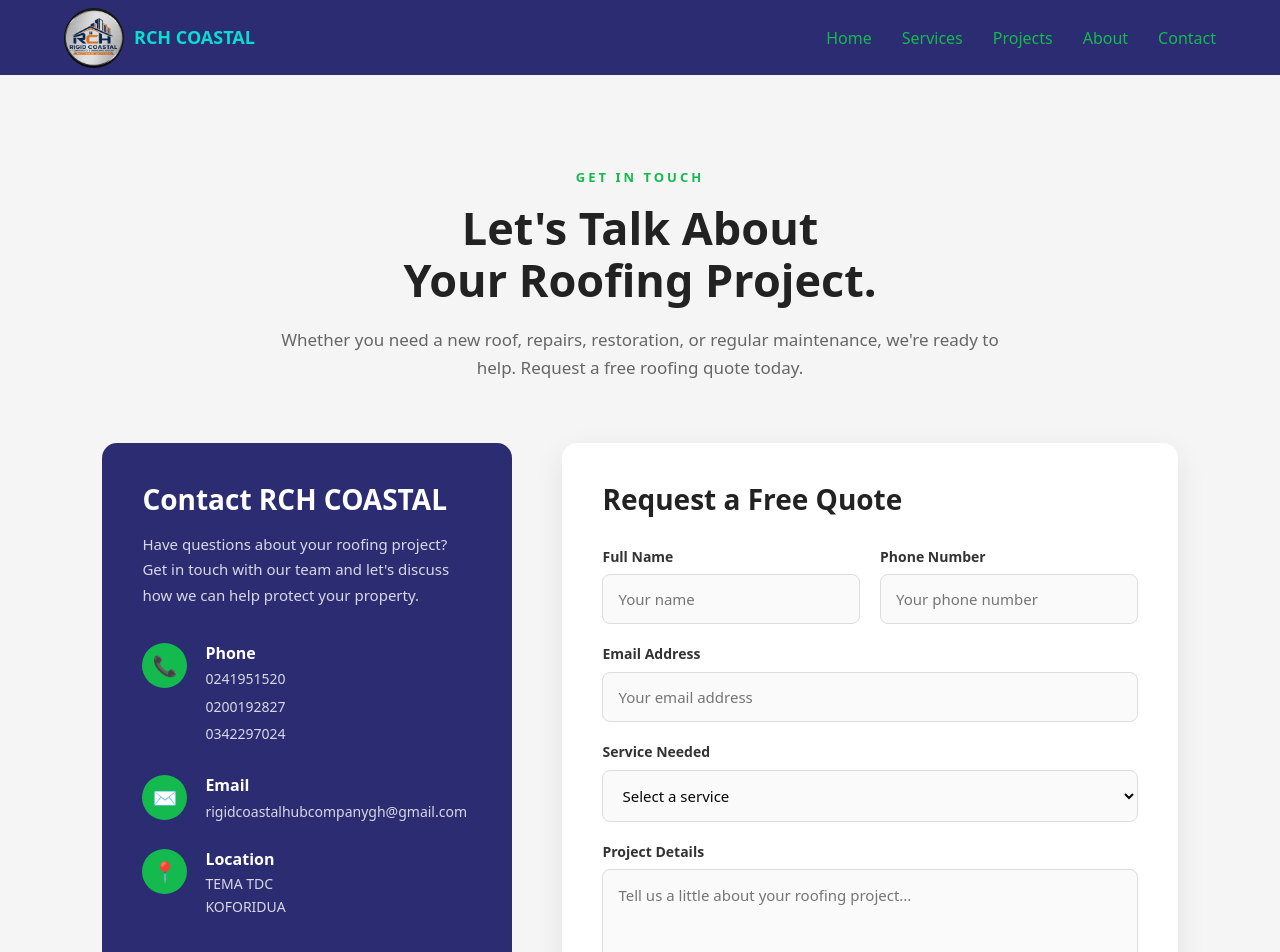
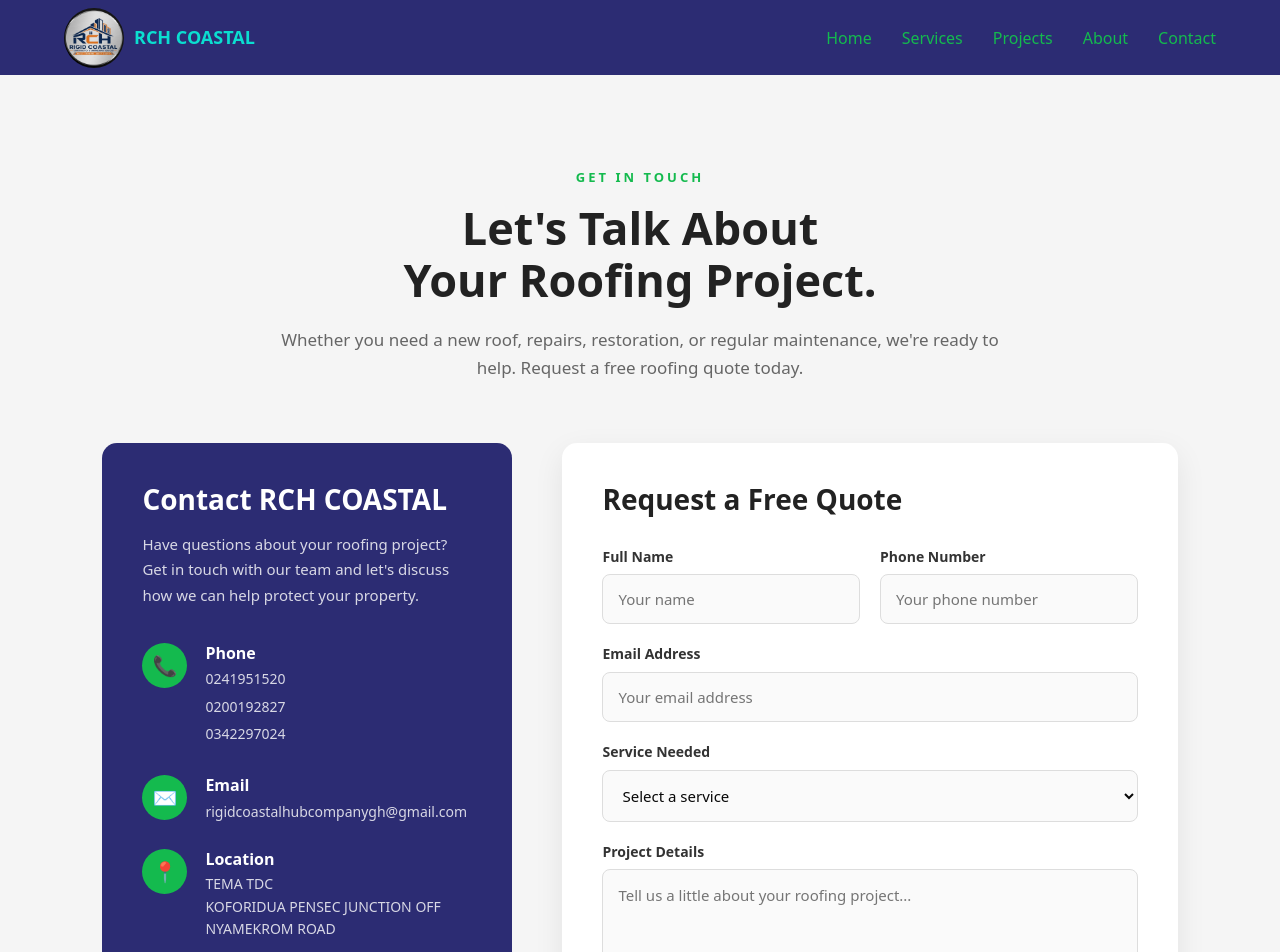
Before and after one commit to pounds16/rch-coastal, a React (Vite) app: page /contact in a window 1280 px wide. Shown: the top 952 px of the page. Built offline with nearby package versions, Linux system fonts and the light colour scheme.

Commit message:
contact update

```diff
--- a/src/pages/Contact.jsx
+++ b/src/pages/Contact.jsx
@@ -196,7 +196,7 @@
             <div>
               <h3>Location</h3>
               <p>TEMA TDC</p>
-              <p>KOFORIDUA</p>
+              <p>KOFORIDUA PENSEC JUNCTION OFF NYAMEKROM ROAD</p>
             </div>
           </div>
 
```
